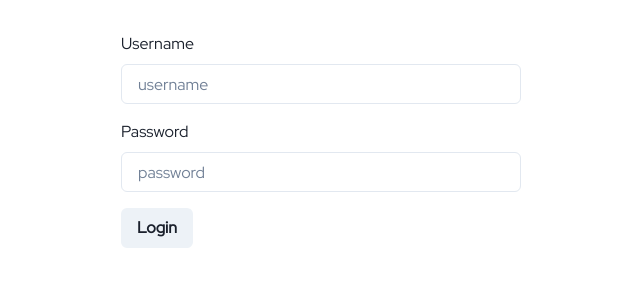
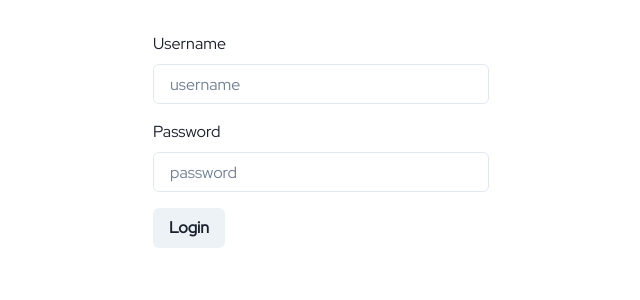
Before and after one commit to johnmarion1126/cratedigging, a Next.js app in the folder client/: page /login in a window 1280 px wide. Shown: the top 300 px of the page, without its empty margins (319-959 px from the left). Built offline with nearby package versions, Linux system fonts and the light colour scheme; no server answers.

Commit message:
Add margin to wrapper

```diff
--- a/client/src/components/Wrapper.tsx
+++ b/client/src/components/Wrapper.tsx
@@ -12,7 +12,7 @@ const Wrapper: React.FC<WrapperProps> = ({
   children,
   variant = 'regular',
 }) => (
-  <Box mt={8} mx="auto" maxW={variant === 'regular' ? '800px' : '400px'} w="100%">
+  <Box mt={8} mx="auto" maxW={variant === 'regular' ? '800px' : '400px'} w="100%" px={8}>
     { children }
   </Box>
 );
```
